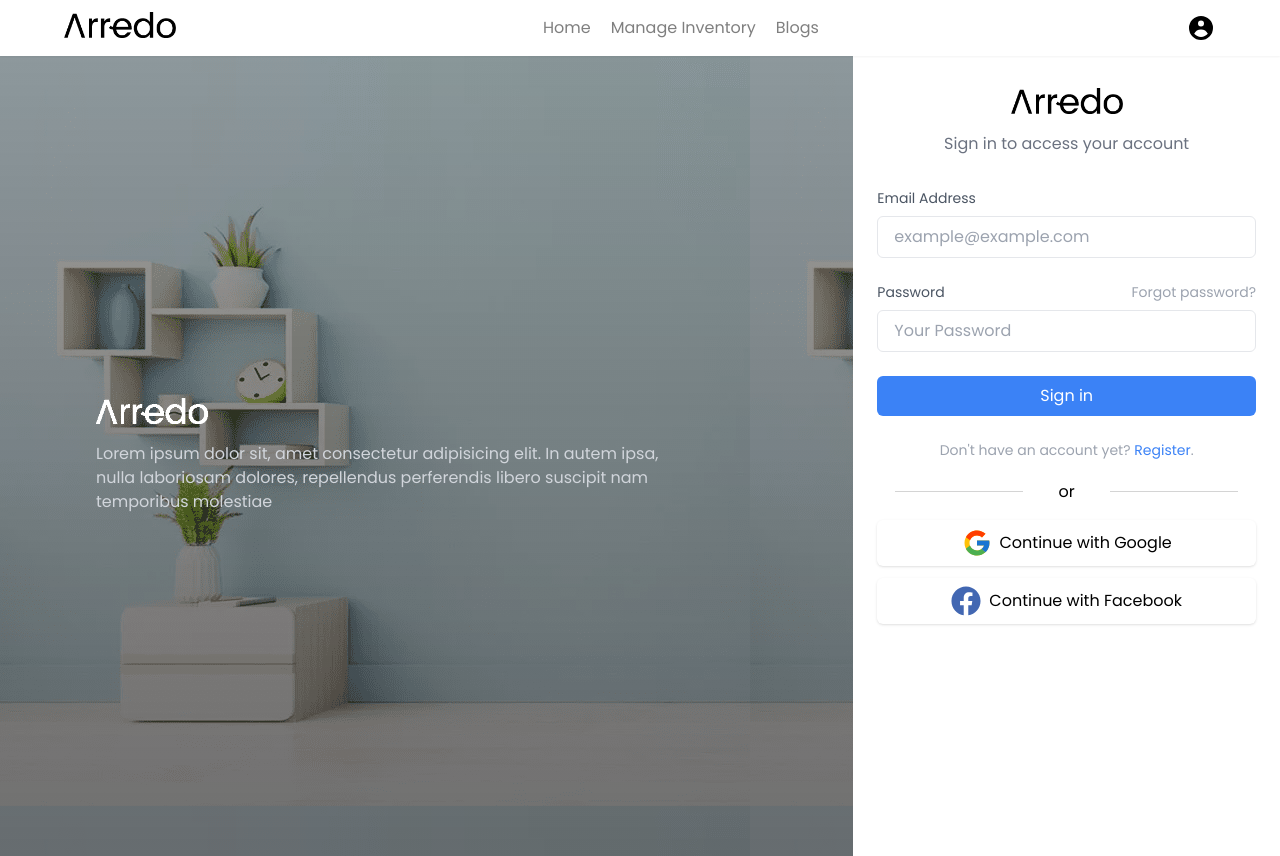
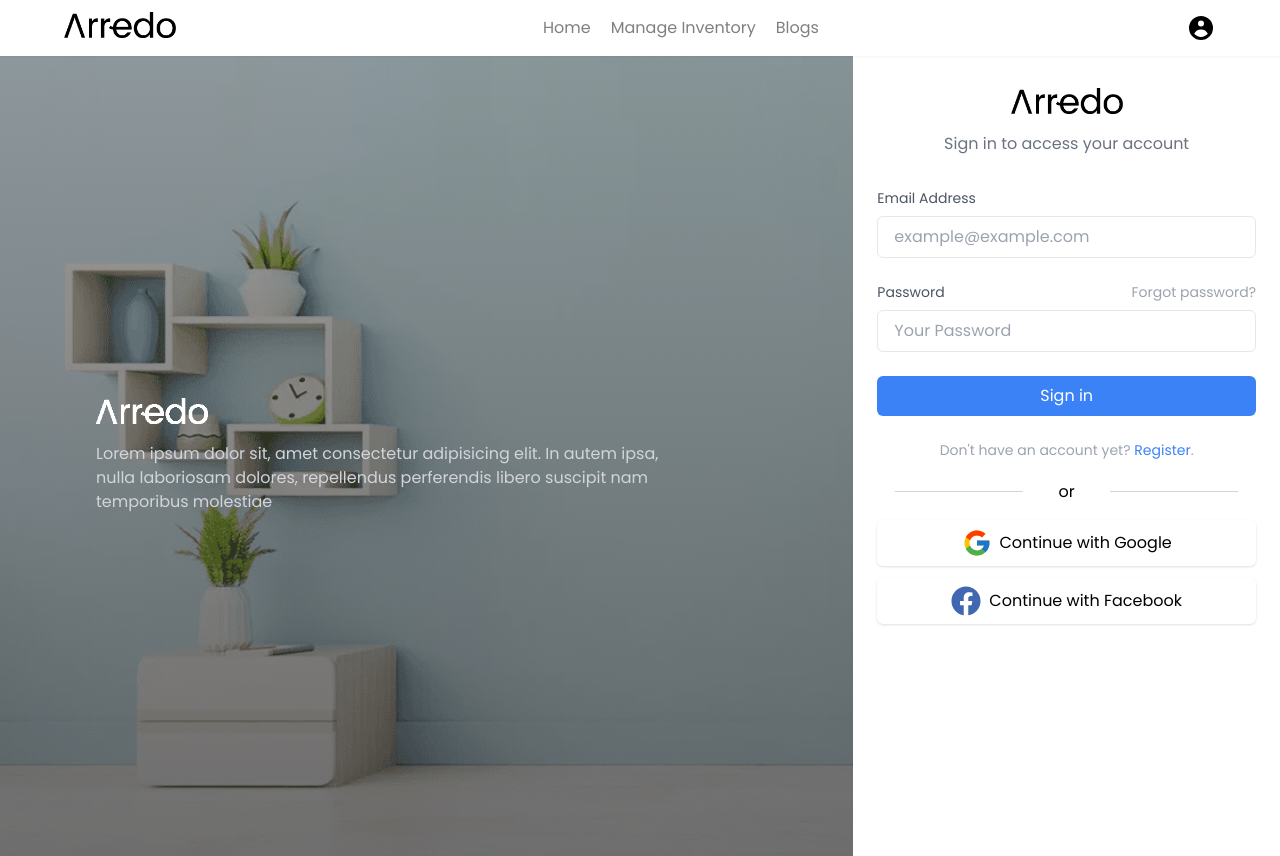
Before and after one commit to noyonalways/assignment-11-client, a React (Create React App) app: page /login in a window 1280 px wide. Built offline with nearby package versions, Linux system fonts and the light colour scheme.

Commit message:
login backgourd size change

```diff
--- a/src/App.css
+++ b/src/App.css
@@ -2,7 +2,4 @@
 
 body{
   font-family: 'Poppins', sans-serif;
-  background: linear-gradient(#ff000062, #0000ff6c) ;
 }
-
-/* font-family: 'Roboto', sans-serif; */
--- a/src/Pages/Login/Login.css
+++ b/src/Pages/Login/Login.css
@@ -1,3 +1,6 @@
 .login-form{
     background: linear-gradient(#00000060, #232325a6), url('../../Assets/images/bg-1.png');
+    background-repeat: no-repeat;
+    background-size: 100%;
+    background-position: center center;
 }
```
